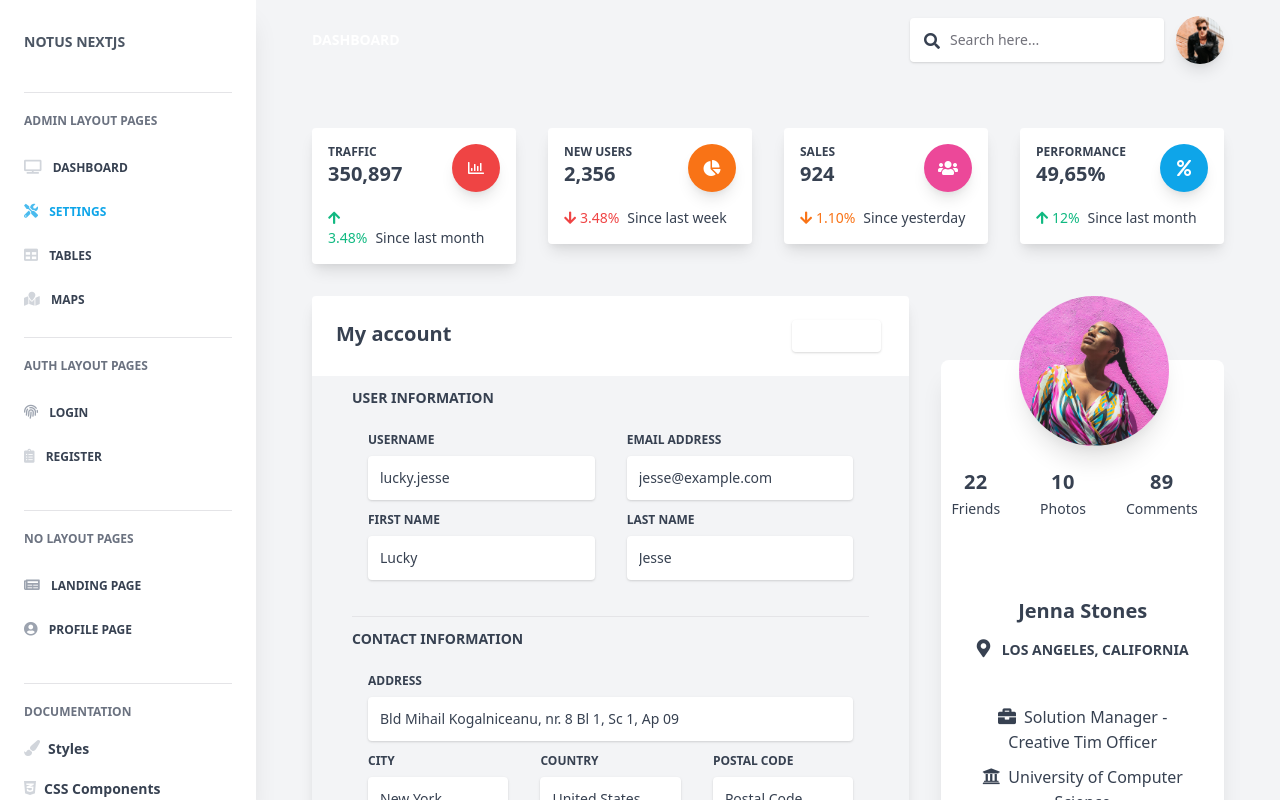
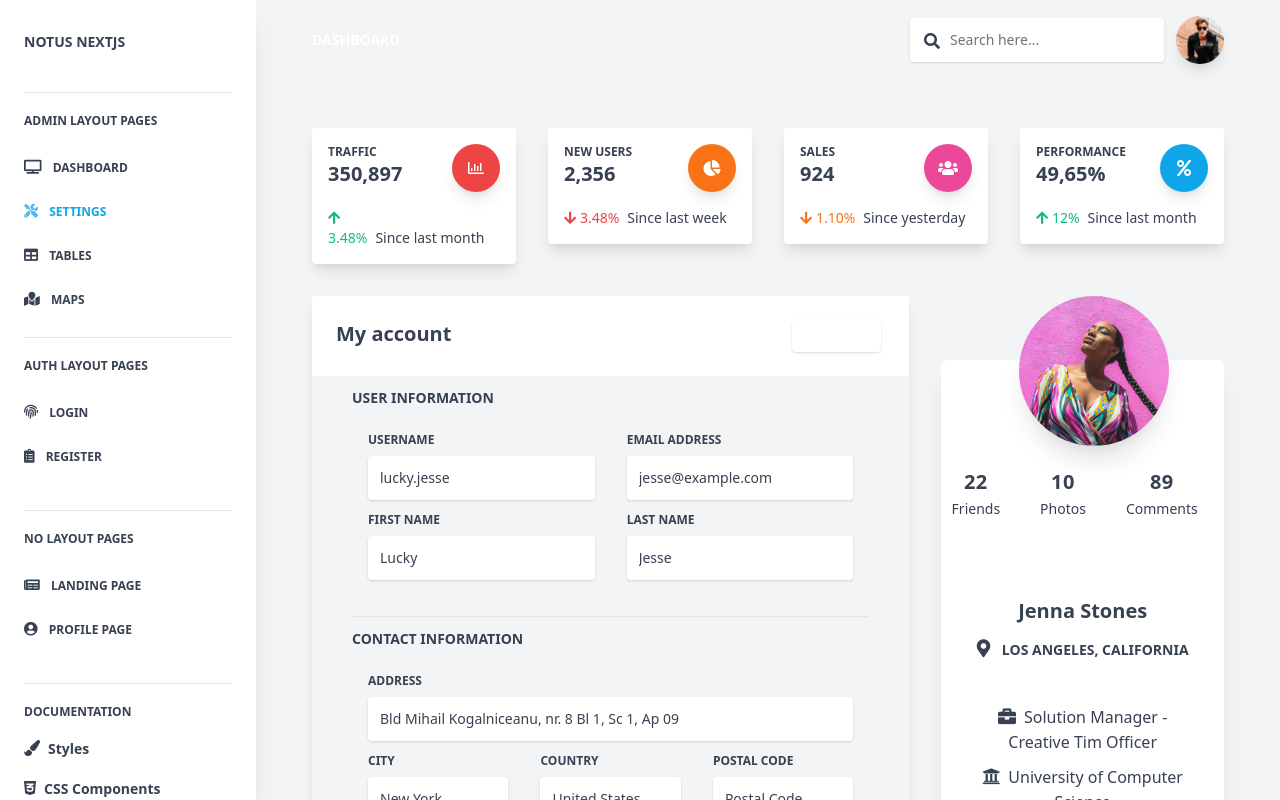
Before and after one commit to git-dru/notus-nextjs, a Next.js app: page /admin/settings in a window 1280 px wide. Shown: the top 800 px of the page. Built offline with nearby package versions, Linux system fonts and the light colour scheme.

Commit message:
refactor: change coolGray with blueGray

```diff
--- a/components/Sidebar/Sidebar.js
+++ b/components/Sidebar/Sidebar.js
@@ -24,7 +24,7 @@ export default function Sidebar() {
           <Link href="/">
             <a
               href="#pablo"
-              className="md:block text-left md:pb-2 text-coolGray-600 mr-0 inline-block whitespace-nowrap text-sm uppercase font-bold p-4 px-0"
+              className="md:block text-left md:pb-2 text-blueGray-600 mr-0 inline-block whitespace-nowrap text-sm uppercase font-bold p-4 px-0"
             >
               Notus NextJS
             </a>
@@ -46,13 +46,13 @@ export default function Sidebar() {
             }
           >
             {/* Collapse header */}
-            <div className="md:min-w-full md:hidden block pb-4 mb-4 border-b border-solid border-coolGray-200">
+            <div className="md:min-w-full md:hidden block pb-4 mb-4 border-b border-solid border-blueGray-200">
               <div className="flex flex-wrap">
                 <div className="w-6/12">
                   <Link href="/">
                     <a
                       href="#pablo"
-                      className="md:block text-left md:pb-2 text-coolGray-600 mr-0 inline-block whitespace-nowrap text-sm uppercase font-bold p-4 px-0"
+                      className="md:block text-left md:pb-2 text-blueGray-600 mr-0 inline-block whitespace-nowrap text-sm uppercase font-bold p-4 px-0"
                     >
                       Notus NextJS
                     </a>
@@ -75,7 +75,7 @@ export default function Sidebar() {
                 <input
                   type="text"
                   placeholder="Search"
-                  className="border-0 px-3 py-2 h-12 border border-solid  border-coolGray-500 placeholder-coolGray-300 text-coolGray-600 bg-white rounded text-base leading-snug shadow-none outline-none focus:outline-none w-full font-normal"
+                  className="border-0 px-3 py-2 h-12 border border-solid  border-blueGray-500 placeholder-blueGray-300 text-blueGray-600 bg-white rounded text-base leading-snug shadow-none outline-none focus:outline-none w-full font-normal"
                 />
               </div>
             </form>
@@ -83,7 +83,7 @@ export default function Sidebar() {
             {/* Divider */}
             <hr className="my-4 md:min-w-full" />
             {/* Heading */}
-            <h6 className="md:min-w-full text-coolGray-500 text-xs uppercase font-bold block pt-1 pb-4 no-underline">
+            <h6 className="md:min-w-full text-blueGray-500 text-xs uppercase font-bold block pt-1 pb-4 no-underline">
               Admin Layout Pages
             </h6>
             {/* Navigation */}
@@ -97,7 +97,7 @@ export default function Sidebar() {
                       "text-xs uppercase py-3 font-bold block " +
                       (router.pathname.indexOf("/admin/dashboard") !== -1
                         ? "text-lightBlue-500 hover:text-lightBlue-600"
-                        : "text-coolGray-700 hover:text-coolGray-500")
+                        : "text-blueGray-700 hover:text-blueGray-500")
                     }
                   >
                     <i
@@ -105,7 +105,7 @@ export default function Sidebar() {
                         "fas fa-tv mr-2 text-sm " +
                         (router.pathname.indexOf("/admin/dashboard") !== -1
                           ? "opacity-75"
-                          : "text-coolGray-300")
+                          : "text-blueGray-300")
                       }
                     ></i>{" "}
                     Dashboard
@@ -121,7 +121,7 @@ export default function Sidebar() {
                       "text-xs uppercase py-3 font-bold block " +
                       (router.pathname.indexOf("/admin/settings") !== -1
                         ? "text-lightBlue-500 hover:text-lightBlue-600"
-                        : "text-coolGray-700 hover:text-coolGray-500")
+                        : "text-blueGray-700 hover:text-blueGray-500")
                     }
                   >
                     <i
@@ -129,7 +129,7 @@ export default function Sidebar() {
                         "fas fa-tools mr-2 text-sm " +
                         (router.pathname.indexOf("/admin/settings") !== -1
                           ? "opacity-75"
-                          : "text-coolGray-300")
+                          : "text-blueGray-300")
                       }
                     ></i>{" "}
                     Settings
@@ -145,7 +145,7 @@ export default function Sidebar() {
                       "text-xs uppercase py-3 font-bold block " +
                       (router.pathname.indexOf("/admin/tables") !== -1
                         ? "text-lightBlue-500 hover:text-lightBlue-600"
-                        : "text-coolGray-700 hover:text-coolGray-500")
+                        : "text-blueGray-700 hover:text-blueGray-500")
                     }
                   >
                     <i
@@ -153,7 +153,7 @@ export default function Sidebar() {
                         "fas fa-table mr-2 text-sm " +
                         (router.pathname.indexOf("/admin/tables") !== -1
                           ? "opacity-75"
-                          : "text-coolGray-300")
+                          : "text-blueGray-300")
                       }
                     ></i>{" "}
                     Tables
@@ -169,7 +169,7 @@ export default function Sidebar() {
                       "text-xs uppercase py-3 font-bold block " +
                       (router.pathname.indexOf("/admin/maps") !== -1
                         ? "text-lightBlue-500 hover:text-lightBlue-600"
-                        : "text-coolGray-700 hover:text-coolGray-500")
+                        : "text-blueGray-700 hover:text-blueGray-500")
                     }
                   >
                     <i
@@ -177,7 +177,7 @@ export default function Sidebar() {
                         "fas fa-map-marked mr-2 text-sm " +
                         (router.pathname.indexOf("/admin/maps") !== -1
                           ? "opacity-75"
-                          : "text-coolGray-300")
+                          : "text-blueGray-300")
                       }
                     ></i>{" "}
                     Maps
@@ -189,7 +189,7 @@ export default function Sidebar() {
             {/* Divider */}
             <hr className="my-4 md:min-w-full" />
             {/* Heading */}
-            <h6 className="md:min-w-full text-coolGray-500 text-xs uppercase font-bold block pt-1 pb-4 no-underline">
+            <h6 className="md:min-w-full text-blueGray-500 text-xs uppercase font-bold block pt-1 pb-4 no-underline">
               Auth Layout Pages
             </h6>
             {/* Navigation */}
@@ -199,9 +199,9 @@ export default function Sidebar() {
                 <Link href="/auth/login">
                   <a
                     href="#pablo"
-                    className="text-coolGray-700 hover:text-coolGray-500 text-xs uppercase py-3 font-bold block"
+                    className="text-blueGray-700 hover:text-blueGray-500 text-xs uppercase py-3 font-bold block"
                   >
-                    <i className="fas fa-fingerprint text-coolGray-400 mr-2 text-sm"></i>{" "}
+                    <i className="fas fa-fingerprint text-blueGray-400 mr-2 text-sm"></i>{" "}
                     Login
                   </a>
                 </Link>
@@ -211,9 +211,9 @@ export default function Sidebar() {
                 <Link href="/auth/register">
                   <a
                     href="#pablo"
-                    className="text-coolGray-700 hover:text-coolGray-500 text-xs uppercase py-3 font-bold block"
+                    className="text-blueGray-700 hover:text-blueGray-500 text-xs uppercase py-3 font-bold block"
                   >
-                    <i className="fas fa-clipboard-list text-coolGray-300 mr-2 text-sm"></i>{" "}
+                    <i className="fas fa-clipboard-list text-blueGray-300 mr-2 text-sm"></i>{" "}
                     Register
                   </a>
                 </Link>
@@ -223,7 +223,7 @@ export default function Sidebar() {
             {/* Divider */}
             <hr className="my-4 md:min-w-full" />
             {/* Heading */}
-            <h6 className="md:min-w-full text-coolGray-500 text-xs uppercase font-bold block pt-1 pb-4 no-underline">
+            <h6 className="md:min-w-full text-blueGray-500 text-xs uppercase font-bold block pt-1 pb-4 no-underline">
               No Layout Pages
             </h6>
             {/* Navigation */}
@@ -233,9 +233,9 @@ export default function Sidebar() {
                 <Link href="/landing">
                   <a
                     href="#pablo"
-                    className="text-coolGray-700 hover:text-coolGray-500 text-xs uppercase py-3 font-bold block"
+                    className="text-blueGray-700 hover:text-blueGray-500 text-xs uppercase py-3 font-bold block"
                   >
-                    <i className="fas fa-newspaper text-coolGray-400 mr-2 text-sm"></i>{" "}
+                    <i className="fas fa-newspaper text-blueGray-400 mr-2 text-sm"></i>{" "}
                     Landing Page
                   </a>
                 </Link>
@@ -245,9 +245,9 @@ export default function Sidebar() {
                 <Link href="/profile">
                   <a
                     href="#pablo"
-                    className="text-coolGray-700 hover:text-coolGray-500 text-xs uppercase py-3 font-bold block"
+                    className="text-blueGray-700 hover:text-blueGray-500 text-xs uppercase py-3 font-bold block"
                   >
-                    <i className="fas fa-user-circle text-coolGray-400 mr-2 text-sm"></i>{" "}
+                    <i className="fas fa-user-circle text-blueGray-400 mr-2 text-sm"></i>{" "}
                     Profile Page
                   </a>
                 </Link>
@@ -257,7 +257,7 @@ export default function Sidebar() {
             {/* Divider */}
             <hr className="my-4 md:min-w-full" />
             {/* Heading */}
-            <h6 className="md:min-w-full text-coolGray-500 text-xs uppercase font-bold block pt-1 pb-4 no-underline">
+            <h6 className="md:min-w-full text-blueGray-500 text-xs uppercase font-bold block pt-1 pb-4 no-underline">
               Documentation
             </h6>
             {/* Navigation */}
@@ -266,9 +266,9 @@ export default function Sidebar() {
                 <a
                   href="https://www.creative-tim.com/learning-lab/tailwind/nextjs/colors/notus"
                   target="_blank"
-                  className="text-coolGray-700 hover:text-coolGray-500 text-sm block mb-4 no-underline font-semibold"
+                  className="text-blueGray-700 hover:text-blueGray-500 text-sm block mb-4 no-underline font-semibold"
                 >
-                  <i className="fas fa-paint-brush mr-2 text-coolGray-300 text-base"></i>
+                  <i className="fas fa-paint-brush mr-2 text-blueGray-300 text-base"></i>
                   Styles
                 </a>
               </li>
@@ -277,9 +277,9 @@ export default function Sidebar() {
                 <a
                   href="https://www.creative-tim.com/learning-lab/tailwind/nextjs/alerts/notus"
                   target="_blank"
-                  className="text-coolGray-700 hover:text-coolGray-500 text-sm block mb-4 no-underline font-semibold"
+                  className="text-blueGray-700 hover:text-blueGray-500 text-sm block mb-4 no-underline font-semibold"
                 >
-                  <i className="fab fa-css3-alt mr-2 text-coolGray-300 text-base"></i>
+                  <i className="fab fa-css3-alt mr-2 text-blueGray-300 text-base"></i>
                   CSS Components
                 </a>
               </li>
@@ -288,9 +288,9 @@ export default function Sidebar() {
                 <a
                   href="https://www.creative-tim.com/learning-lab/tailwind/angular/overview/notus"
                   target="_blank"
-                  className="text-coolGray-700 hover:text-coolGray-500 text-sm block mb-4 no-underline font-semibold"
+                  className="text-blueGray-700 hover:text-blueGray-500 text-sm block mb-4 no-underline font-semibold"
                 >
-                  <i className="fab fa-angular mr-2 text-coolGray-300 text-base"></i>
+                  <i className="fab fa-angular mr-2 text-blueGray-300 text-base"></i>
                   Angular
                 </a>
               </li>
@@ -299,9 +299,9 @@ export default function Sidebar() {
                 <a
                   href="https://www.creative-tim.com/learning-lab/tailwind/js/overview/notus"
                   target="_blank"
-                  className="text-coolGray-700 hover:text-coolGray-500 text-sm block mb-4 no-underline font-semibold"
+                  className="text-blueGray-700 hover:text-blueGray-500 text-sm block mb-4 no-underline font-semibold"
                 >
-                  <i className="fab fa-js-square mr-2 text-coolGray-300 text-base"></i>
+                  <i className="fab fa-js-square mr-2 text-blueGray-300 text-base"></i>
                   Javascript
                 </a>
               </li>
@@ -310,9 +310,9 @@ export default function Sidebar() {
                 <a
                   href="https://www.creative-tim.com/learning-lab/tailwind/nextjs/overview/notus"
                   target="_blank"
-                  className="text-coolGray-700 hover:text-coolGray-500 text-sm block mb-4 no-underline font-semibold"
+                  className="text-blueGray-700 hover:text-blueGray-500 text-sm block mb-4 no-underline font-semibold"
                 >
-                  <i className="fab fa-react mr-2 text-coolGray-300 text-base"></i>
+                  <i className="fab fa-react mr-2 text-blueGray-300 text-base"></i>
                   NextJS
                 </a>
               </li>
@@ -321,9 +321,9 @@ export default function Sidebar() {
                 <a
                   href="https://www.creative-tim.com/learning-lab/tailwind/react/overview/notus"
                   target="_blank"
-                  className="text-coolGray-700 hover:text-coolGray-500 text-sm block mb-4 no-underline font-semibold"
+                  className="text-blueGray-700 hover:text-blueGray-500 text-sm block mb-4 no-underline font-semibold"
                 >
-                  <i className="fab fa-react mr-2 text-coolGray-300 text-base"></i>
+                  <i className="fab fa-react mr-2 text-blueGray-300 text-base"></i>
                   React
                 </a>
               </li>
@@ -332,9 +332,9 @@ export default function Sidebar() {
                 <a
                   href="https://www.creative-tim.com/learning-lab/tailwind/svelte/overview/notus"
                   target="_blank"
-                  className="text-coolGray-700 hover:text-coolGray-500 text-sm block mb-4 no-underline font-semibold"
+                  className="text-blueGray-700 hover:text-blueGray-500 text-sm block mb-4 no-underline font-semibold"
                 >
-                  <i className="fas fa-link mr-2 text-coolGray-300 text-base"></i>
+                  <i className="fas fa-link mr-2 text-blueGray-300 text-base"></i>
                   Svelte
                 </a>
               </li>
@@ -343,9 +343,9 @@ export default function Sidebar() {
                 <a
                   href="https://www.creative-tim.com/learning-lab/tailwind/vue/overview/notus"
                   target="_blank"
-                  className="text-coolGray-700 hover:text-coolGray-500 text-sm block mb-4 no-underline font-semibold"
+                  className="text-blueGray-700 hover:text-blueGray-500 text-sm block mb-4 no-underline font-semibold"
                 >
-                  <i className="fab fa-vuejs mr-2 text-coolGray-300 text-base"></i>
+                  <i className="fab fa-vuejs mr-2 text-blueGray-300 text-base"></i>
                   VueJS
                 </a>
               </li>
```
